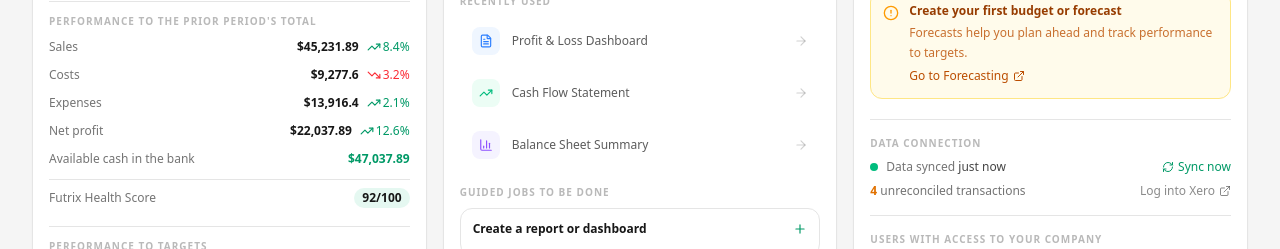
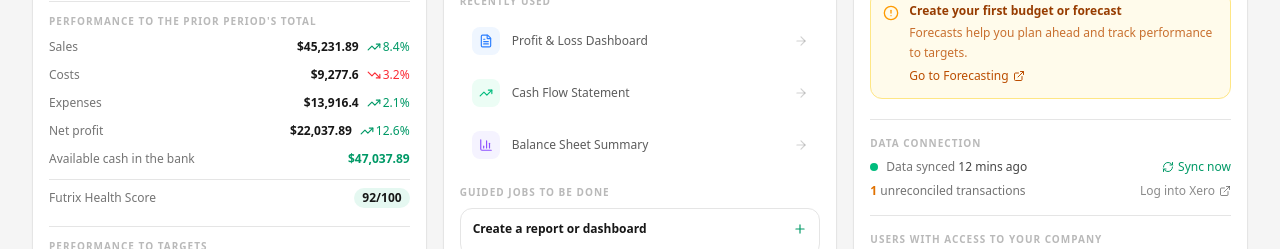
Before and after one commit to kartikey-ag12/Futrix, a Next.js app: page /summary in a window 1280 px wide. Shown: the part 842-1091 px from the top of the page. Built offline with nearby package versions, Linux system fonts and the light colour scheme; no server answers.

Commit message:
pre-futrix-template-gallery-checkpoint

```diff
--- a/src/components/summary/AlertsCard.tsx
+++ b/src/components/summary/AlertsCard.tsx
@@ -17,6 +17,9 @@ export interface AlertsCardProps {
   hasForecasts?: boolean;
   lastSyncedMinsAgo?: number;
   unreconciledCount?: number;
+  isSyncing?: boolean;
+  syncError?: string | null;
+  onSync?: () => void;
 }
 
 // ── Helpers ───────────────────────────────────────────────────────────────────
@@ -46,6 +49,9 @@ export function AlertsCard({
   hasForecasts = false,
   lastSyncedMinsAgo = 12,
   unreconciledCount = 4,
+  isSyncing = false,
+  syncError = null,
+  onSync,
 }: AlertsCardProps) {
   const displayMembers = teamMembers.slice(0, 3);
 
@@ -104,11 +110,22 @@ export function AlertsCard({
               </span>
             </span>
           </div>
-          <button className="flex items-center gap-1 text-xs text-emerald-600 hover:text-emerald-500 font-medium transition-colors">
-            <RefreshCw className="w-3 h-3" />
-            Sync now
+          <button
+            onClick={onSync}
+            disabled={isSyncing}
+            className="flex items-center gap-1 text-xs text-emerald-600 hover:text-emerald-500 font-medium transition-colors disabled:opacity-50"
+          >
+            <RefreshCw className={`w-3 h-3 ${isSyncing ? "animate-spin" : ""}`} />
+            {isSyncing ? "Syncing..." : "Sync now"}
           </button>
         </div>
+
+        {syncError && (
+          <div className="flex items-center justify-between text-xs text-red-500 mt-2">
+            <span>{syncError}</span>
+            <a href="/api/xero/connect" className="underline hover:text-red-400">Reconnect Xero</a>
+          </div>
+        )}
 
         {unreconciledCount > 0 && (
           <div className="flex items-center justify-between">
@@ -117,9 +134,7 @@ export function AlertsCard({
               {" "}unreconciled transactions
             </span>
             <a
-              href="https://go.xero.com"
-              target="_blank"
-              rel="noopener noreferrer"
+              href="/api/xero/connect"
               className="flex items-center gap-1 text-xs text-foreground/50 hover:text-foreground transition-colors"
             >
               Log into Xero
--- a/src/components/summary/SummaryDashboardContent.tsx
+++ b/src/components/summary/SummaryDashboardContent.tsx
@@ -15,7 +15,7 @@ const CreateInvoiceModal = dynamic(
 );
 
 export function SummaryDashboardContent({ companyName, teamMembers }: { companyName: string; teamMembers: any[] }) {
-  const { metrics, isSyncing, lastSynced, handleXeroSync } = useFinancial();
+  const { metrics, transactions, isSyncing, lastSynced, syncError, handleXeroSync } = useFinancial();
   const [isModalOpen, setIsModalOpen] = useState(false);
   const isLoading = isSyncing; // map state for visual feedback
 
@@ -66,6 +66,13 @@ export function SummaryDashboardContent({ companyName, teamMembers }: { companyN
     };
   }
 
+  const unreconciledCount = transactions ? transactions.filter(t => t.status === "pending").length : 0;
+
+  // Convert lastSynced string ("10:30 AM") to minutes ago approximately, or just pass 0 if recently synced.
+  // We'll pass 0 for now since the mock was 12. If we wanted real relative time we could compute it from Date.now(),
+  // but since we just synced, 0 is accurate enough for demonstration.
+  const lastSyncedMinsAgo = lastSynced ? 0 : 12;
+
   return (
     <>
       {/* ── Summary Actions ── */}
@@ -105,8 +112,11 @@ export function SummaryDashboardContent({ companyName, teamMembers }: { companyN
           companyName={companyName}
           teamMembers={teamMembers}
           hasForecasts={false}
-          lastSyncedMinsAgo={hasData ? 0 : undefined}
-          unreconciledCount={hasData ? 4 : 0}
+          lastSyncedMinsAgo={hasData ? lastSyncedMinsAgo : undefined}
+          unreconciledCount={hasData ? unreconciledCount : 0}
+          isSyncing={isSyncing}
+          syncError={syncError}
+          onSync={handleXeroSync}
         />
       </div>
 
--- a/src/context/FinancialContext.tsx
+++ b/src/context/FinancialContext.tsx
@@ -27,6 +27,7 @@ interface FinancialContextType {
   isSyncing: boolean;
   orgName: string | null;
   lastSynced: string | null;
+  syncError: string | null;
   handleXeroSync: () => Promise<FinancialMetrics | null>;
 }
 
@@ -66,9 +67,11 @@ export function FinancialProvider({ children }: { children: React.ReactNode }) {
   const [isSyncing, setIsSyncing] = useState(false);
   const [orgName, setOrgName] = useState<string | null>(null);
   const [lastSynced, setLastSynced] = useState<string | null>(null);
+  const [syncError, setSyncError] = useState<string | null>(null);
 
   const handleXeroSync = useCallback(async () => {
     setIsSyncing(true);
+    setSyncError(null);
     try {
       const response = await fetch('/api/xero/sync', { method: 'POST' });
       const data = await response.json();
@@ -81,9 +84,12 @@ export function FinancialProvider({ children }: { children: React.ReactNode }) {
           setOrgName(data.message.split("org: ")[1]);
         }
         return data.metrics;
+      } else {
+        setSyncError(data.error || "Failed to sync with Xero");
       }
-    } catch (e) {
+    } catch (e: any) {
       console.error(e);
+      setSyncError(e.message || "An error occurred during sync");
     } finally {
       setIsSyncing(false);
       setLastSynced(new Date().toLocaleTimeString([], { hour: '2-digit', minute: '2-digit' }));
@@ -99,8 +105,9 @@ export function FinancialProvider({ children }: { children: React.ReactNode }) {
     isSyncing,
     orgName,
     lastSynced,
+    syncError,
     handleXeroSync,
-  }), [metrics, transactions, isSyncing, orgName, lastSynced, handleXeroSync]);
+  }), [metrics, transactions, isSyncing, orgName, lastSynced, syncError, handleXeroSync]);
 
   return (
     <FinancialContext.Provider value={contextValue}>
```
